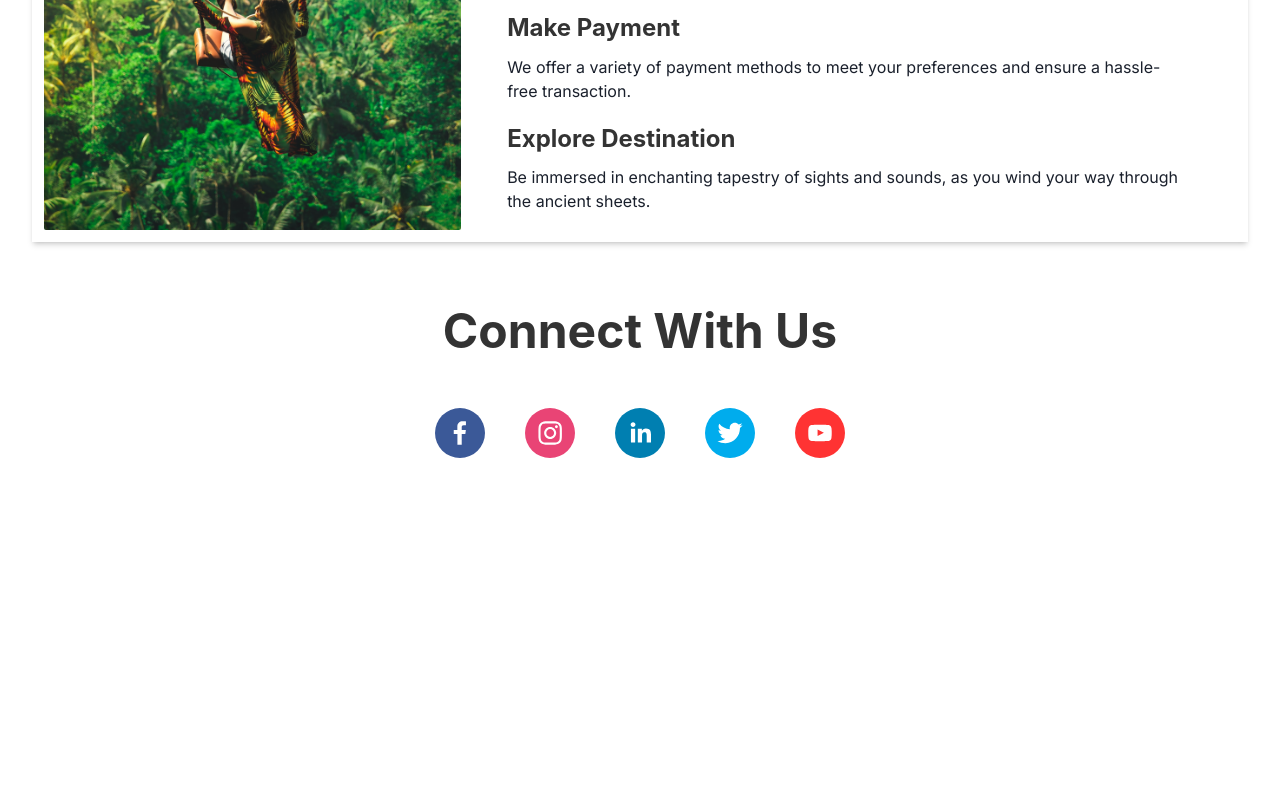
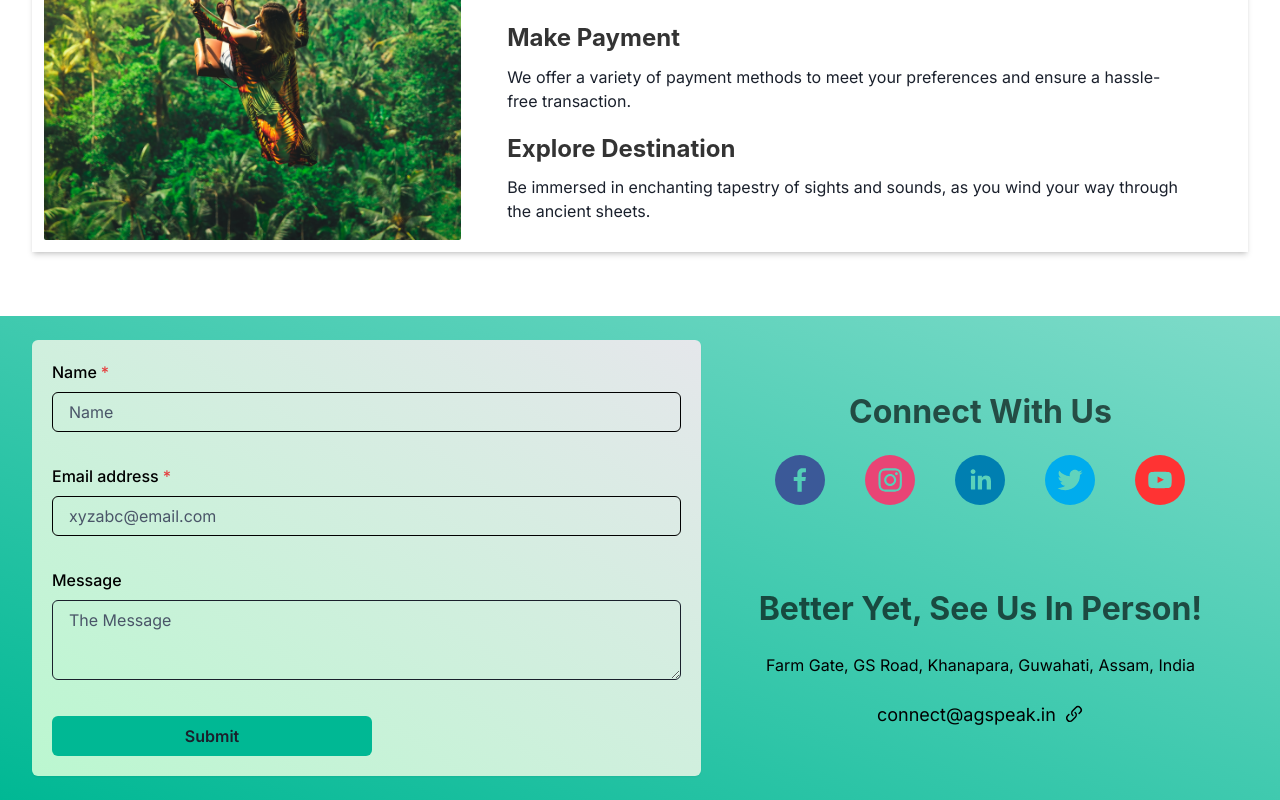
Before and after one commit to TheCharismaticEnigma/agritourism-page, a Next.js app: page / in a window 1280 px wide. Shown: the part 2151-2951 px from the top of the page. Before the commit the page ends 2665 px from the top, so only its background shows below. Built offline with nearby package versions, Linux system fonts and the light colour scheme.

Commit message:
Create the Footer Section

```diff
--- /dev/null
+++ b/app/(Footer)/EnquiryForm.tsx
@@ -0,0 +1,117 @@
+'use client';
+
+import {
+  Box,
+  Button,
+  Flex,
+  FormControl,
+  FormErrorMessage,
+  FormLabel,
+  Input,
+  Textarea,
+} from '@chakra-ui/react';
+import { FormEvent, LegacyRef, useRef, useState } from 'react';
+
+const EnquiryForm = () => {
+  const nameRef = useRef<HTMLInputElement>(null);
+  const emailRef = useRef<HTMLInputElement>(null);
+  const [invalidName, setInvalidName] = useState(false);
+  const [invalidEmail, setInvalidEmail] = useState(false);
+
+  const onSubmit = (e: FormEvent<HTMLDivElement>) => {
+    e.preventDefault();
+
+    nameRef.current &&
+      nameRef.current.value.length === 0 &&
+      setInvalidName(true);
+
+    if (emailRef.current) {
+      const { value: emailInput } = emailRef.current;
+      if (!emailInput.includes('@') || !emailInput.includes('.com'))
+        setInvalidEmail(true);
+    }
+  };
+
+  return (
+    <Box
+      width={{
+        sm: '100%',
+        base: '100%',
+        md: '55%',
+      }}
+      className="px-5 py-5 bg-inherit rounded-md shadow-sm bg-gradient-to-tr from-green-200 to-gray-200"
+    >
+      <Flex onSubmit={onSubmit} as={'form'} direction={'column'} gap={8}>
+        <FormControl isRequired isInvalid={invalidName}>
+          <FormLabel> Name</FormLabel>
+          <EnquiryFormInput reference={nameRef} placeholder="Name" />
+          <FormErrorMessage>Name is required.</FormErrorMessage>
+        </FormControl>
+
+        <FormControl isRequired isInvalid={invalidEmail}>
+          <FormLabel>Email address</FormLabel>
+          <EnquiryFormInput
+            reference={emailRef}
+            type="email"
+            placeholder="xyzabc@email.com"
+          />
+          <FormErrorMessage>Email is required.</FormErrorMessage>
+        </FormControl>
+
+        <FormControl>
+          <FormLabel>Message</FormLabel>
+          <Textarea
+            _placeholder={{ color: 'gray.600' }}
+            _hover={{ borderColor: 'gray.800' }}
+            focusBorderColor="gray.800"
+            borderColor={'gray.800'}
+            placeholder="The Message"
+          />
+        </FormControl>
+
+        <Button
+          mt={1}
+          size={'md'}
+          width={{
+            sm: '100%',
+            base: '100%',
+            md: '20rem',
+          }}
+          backgroundColor={'#00b894'}
+          _hover={{ backgroundColor: '#00b89490' }}
+          type="submit"
+        >
+          Submit
+        </Button>
+      </Flex>
+    </Box>
+  );
+};
+
+const EnquiryFormInput = ({
+  type = 'text',
+  placeholder = '',
+  reference = undefined,
+}: {
+  type?: string;
+  placeholder?: string;
+  reference?: LegacyRef<HTMLInputElement>;
+}) => {
+  return (
+    <Input
+      ref={reference ?? undefined}
+      type={type}
+      borderColor={'blackAlpha'}
+      focusBorderColor="black"
+      placeholder={placeholder}
+      _placeholder={{
+        color: 'gray.600',
+      }}
+      _hover={{
+        borderColor: 'black',
+      }}
+    />
+  );
+};
+
+export default EnquiryForm;
--- /dev/null
+++ b/app/(Footer)/Footer.tsx
@@ -0,0 +1,84 @@
+import { Box, Flex, HStack, Heading, Link, Text } from '@chakra-ui/react';
+import EnquiryForm from './EnquiryForm';
+import { LinkIcon } from '@heroicons/react/20/solid';
+import SocialsSection from '../(MainContent)/SocialsSection';
+
+const Footer = () => {
+  return (
+    <Box className="text-black mt-16 mx-auto max-w-7xl overflow-hidden bg-gradient-to-tr from-[#00b894] to-[#00b89480]">
+      <Flex
+        direction={{
+          base: 'column',
+          sm: 'column',
+          md: 'row',
+        }}
+        px={{ base: 3, sm: 3, md: 0 }}
+        py={6}
+        gap={3}
+        mx={'auto'}
+        w={{
+          base: '100%',
+          sm: '100%',
+          md: '95%',
+        }}
+        h={'100%'}
+      >
+        <EnquiryForm />
+
+        <Flex
+          direction={'column'}
+          flexGrow={'1'}
+          justifyContent={'space-around'}
+          className="p-5 rounded-md "
+          gap={6}
+        >
+          <SocialsSection />
+          <FooterContent />
+        </Flex>
+      </Flex>
+    </Box>
+  );
+};
+
+const FooterContent = () => {
+  return (
+    <Flex
+      display={{
+        base: 'none',
+        sm: 'none',
+        md: 'flex',
+      }}
+      direction={'column'}
+      gap={6}
+    >
+      <Heading
+        color={'blackAlpha.700'}
+        textAlign={'center'}
+        textTransform={'capitalize'}
+        fontSize={'xx-large'}
+      >
+        Better Yet, See Us in Person!
+      </Heading>
+
+      <Text fontWeight={'400'} textAlign={'center'}>
+        Farm Gate, GS Road, Khanapara, Guwahati, Assam, India
+      </Text>
+
+      <Link href="mailto:connect@agspeak.in" isExternal>
+        <HStack
+          mx={'auto'}
+          width={'fit-content'}
+          pointerEvents={'inherit'}
+          spacing={2}
+        >
+          <Text fontWeight={'400'} fontSize={'large'}>
+            connect@agspeak.in
+          </Text>
+          <LinkIcon width={20} />
+        </HStack>
+      </Link>
+    </Flex>
+  );
+};
+
+export default Footer;
--- a/app/(MainContent)/CardGridItem.tsx
+++ b/app/(MainContent)/CardGridItem.tsx
@@ -11,12 +11,12 @@ export interface CardGridItemProps {
 
 const CardGridItem = ({ imageSrc, imageAlt, content }: CardGridItemProps) => {
   return (
-    <Flex
-      height={'100%'}
-      direction={'column'}
-      className="rounded-2xl overflow-hidden "
-    >
-      <Box maxHeight={'20rem'} width={'100%'} className="overflow-hidden">
+    <Flex height={'100%'} direction={'column'} className="p-1 ">
+      <Box
+        maxHeight={'20rem'}
+        width={'100%'}
+        className="overflow-hidden rounded-t-sm"
+      >
         <Image
           src={imageSrc}
           alt={imageAlt}
@@ -25,7 +25,7 @@ const CardGridItem = ({ imageSrc, imageAlt, content }: CardGridItemProps) => {
       </Box>
 
       <Text
-        className="flex-1 px-3 py-5 bg-gradient-to-bl from-green-800  to-[#00000033] backdrop-blur-sm"
+        className="flex-1 rounded-b-sm px-3 py-5 shadow-md shadow-[#00000025]"
         textAlign={'center'}
         color={'black'}
         fontWeight={'semibold'}
--- a/app/(MainContent)/SocialsSection.tsx
+++ b/app/(MainContent)/SocialsSection.tsx
@@ -1,4 +1,4 @@
-import { Box, Flex, Heading, Stack } from '@chakra-ui/react';
+import { Flex, Heading, Stack } from '@chakra-ui/react';
 import { SocialIcon } from 'react-social-icons';
 
 interface SocialData {
@@ -19,36 +19,16 @@ const SocialsSection = () => {
   ];
 
   return (
-    <Flex
-      width={{
-        base: '100%',
-        sm: '100%',
-        md: '90%',
-      }}
-      direction={'column'}
-      alignItems={'center'}
-      gap={{
-        sm: 8,
-        base: 8,
-        md: 12,
-      }}
-      mx={'auto'}
-      my={8}
-      p={'1'}
-    >
+    <Flex direction={'column'} alignItems={'center'} gap={6} p={'1'}>
       <Heading
         textTransform={'capitalize'}
-        color={'blackAlpha.800'}
-        fontSize={{
-          base: 'xx-large',
-          sm: 'xx-large',
-          md: 'xxx-large',
-        }}
+        color={'blackAlpha.700'}
+        fontSize={'xx-large'}
       >
         Connect With Us
       </Heading>
 
-      <Stack direction={'row'} spacing={10}>
+      <Stack direction={'row'} spacing={10} wrap={'wrap'}>
         {socialsData.map(({ network, url }) => (
           <SocialIcon key={url} target="_blank" network={network} url={url} />
         ))}
--- a/app/layout.tsx
+++ b/app/layout.tsx
@@ -5,6 +5,7 @@ import { PropsWithChildren } from 'react';
 import ChakraProvider from '@/providers/ChakraProvider';
 import { Box } from '@chakra-ui/react';
 import Header from './(Header)/Header';
+import Footer from './(Footer)/Footer';
 
 const inter = Inter({ subsets: ['latin'] });
 
@@ -25,7 +26,7 @@ export default function RootLayout({ children }: PropsWithChildren) {
             <Box>{children}</Box>
           </main>
 
-          {/* Footer */}
+          <Footer />
         </ChakraProvider>
       </body>
     </html>
--- a/app/page.tsx
+++ b/app/page.tsx
@@ -13,8 +13,6 @@ export default function Home() {
       <CardGridSection />
 
       <InstructionSection />
-
-      <SocialsSection />
     </Flex>
   );
 }
--- a/package.json
+++ b/package.json
@@ -13,6 +13,7 @@
     "@chakra-ui/react": "^2.8.2",
     "@emotion/react": "^11.11.1",
     "@emotion/styled": "^11.11.0",
+    "@heroicons/react": "^2.0.18",
     "framer-motion": "^10.16.14",
     "next": "14.0.3",
     "react": "^18",
```
Also changed, not shown: 1 other file (tests, documents, lock files or other folders).
